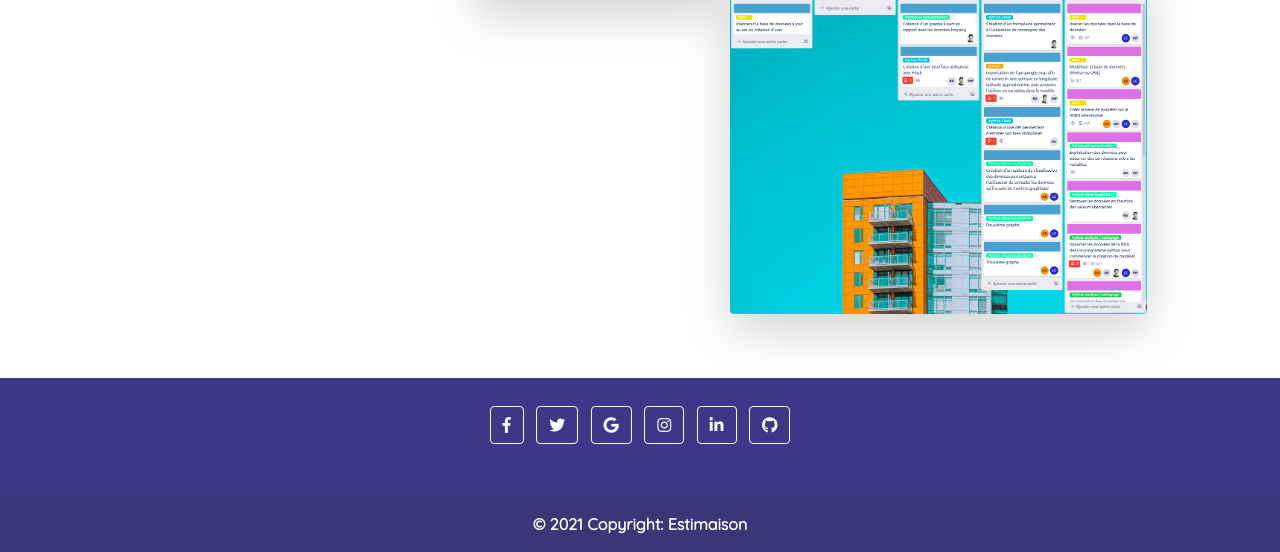
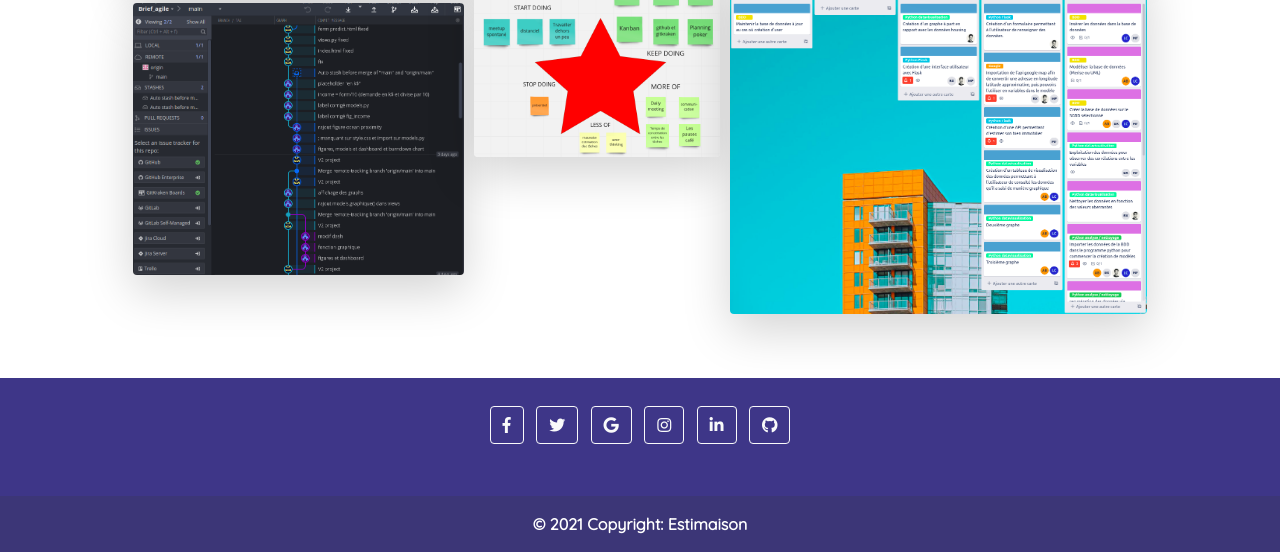
Before and after one commit to julienbosse/Brief_agile, a Flask app: page /team in a window 1280 px wide. Shown: the part 940-1492 px from the top of the page. Run offline with Flask 2, Linux system fonts and the light colour scheme; some libraries are stand-ins or nearby versions.

Commit message:
V2 project
version finale

```diff
--- a/V2/app/static/css/style.css
+++ b/V2/app/static/css/style.css
@@ -2,6 +2,10 @@
 @import url('https://fonts.googleapis.com/css?family=Quicksand&display=swap');
 @import url('https://fonts.googleapis.com/css?family=Spectral&display=swap');
 @import url('https://fonts.googleapis.com/css?family=Roboto+Mono:100')
+
+html {
+  scroll-behavior: smooth;
+}
 
 body, html {
     width: 100%;
@@ -178,7 +182,7 @@ p.copyright {
 .section-1{
     margin-top:35px;
     height: 450px;
-    margin-bottom:250px;
+    margin-bottom:100px;
 }
 
 .section-1 p {
@@ -473,23 +477,6 @@ p.copyright {
     text-align: center;
 }
 
-
-
-
-
-
-
-
-
-
-
-
-
-
-
-
-
-
 /* Ujarak */
 .button--ujarak {
 	-webkit-transition: border-color 0.4s, color 0.4s;
@@ -553,6 +540,7 @@ p.copyright {
 }
 
 .img-content img {
+    height: 445px;
     position: relative;
     left: -100px;
     top: 115px;
--- a/V2/app/templates/base.html
+++ b/V2/app/templates/base.html
@@ -14,6 +14,7 @@
     <link rel="stylesheet" href="https://use.fontawesome.com/releases/v5.0.8/css/all.css" integrity="sha384-3AB7yXWz4OeoZcPbieVW64vVXEwADiYyAEhwilzWsLw+9FgqpyjjStpPnpBO8o8S" crossorigin="anonymous">
     <script src="{{ url_for('static', filename='js/home.js') }}"></script>
     <link href="{{ url_for('static', filename='css/style.css') }}" rel="stylesheet">
+    <link rel="icon" type="image/png" href="{{url_for('static', filename='img/favicon-estimaison.png')}}" />
 </head>
 <body>
     <nav class="navbar navbar-expand-lg navbar-light fixed-top">
--- a/V2/app/templates/form_predict.html
+++ b/V2/app/templates/form_predict.html
@@ -36,7 +36,6 @@
                     </div>
                 </div>
             </div>
-
             <div class="col-lg-4">
                 <div class="img-content">
                     <img src="../static/img/californie-predict.jpg" >
--- a/V2/app/templates/index.html
+++ b/V2/app/templates/index.html
@@ -38,7 +38,7 @@
                             </div>
                             <div class="block-text">
                                 <p>Consultez les graphes pertinents tirés de notre Base de Données.</p>
-                                <p>Consultez les graphes pertinents tirés de notre Base de Données.</p>
+                                <p>Découvrez plusieurs représentations graphiques, de notre analyse.</p>
                                 <p>Visualisez !</p>
                             </div>
                             <div class="block_button">
--- a/V2/app/templates/team.html
+++ b/V2/app/templates/team.html
@@ -1,17 +1,18 @@
 {% import "bootstrap/utils.html" as utils %}
 {% extends "base.html" %}
-{% block title %}Login{% endblock %}
+{% block title %}Team{% endblock %}
 {% block body %}
 <div class="container">
     <div class="row text-center justify-content-center">
         <div class="col-md-11">
-            <h1 class="mb-4">Small team. <mark data-aos="highlight-text" data-aos-delay="200" class="aos-init aos-animate">Big hearts.</mark></h1>
+            <h1 class="mb-4">Small team. <mark data-aos="highlight-text" data-aos-delay="200" class="aos-init aos-animate">Big talents.</mark></h1>
             <div class="form-row">
                 <div class="col-4">
-                    <img src="https://via.placeholder.com/387x470/FF0000/000000" class="img-fluid rounded shadow-lg transition-hover" alt="trello">
+                    <img src="{{url_for('static', filename='img/team.png')}}" class="img-fluid rounded shadow-lg transition-hover" alt="trello">
+                    <img src="{{url_for('static', filename='img/kraken.png')}}" class="img-fluid rounded shadow-lg mt-2 transition-hover" alt="...">
                 </div>
                 <div class="col-3">
-                    <img src="https://via.placeholder.com/470x424/8A2BE2/000000" class="img-fluid rounded shadow-lg mb-2 transition-hover" alt="...">
+                    <img src="{{url_for('static', filename='img/simplon.png')}}" class="img-fluid rounded shadow-lg mb-2 transition-hover" alt="...">
                     <img src="{{url_for('static', filename='img/starfish.png')}}" class="img-fluid rounded shadow-lg mt-2 transition-hover" alt="...">
                 </div>
                 <div class="col-5">
```
Also changed, not shown: V2/app/static/img/burdownchart.png (added), V2/app/static/img/favicon-estimaison.png (added), V2/app/static/img/kraken.png (added), V2/app/static/img/simplon.png (added), V2/app/static/img/starfish.png (added), V2/app/static/js/home.js (line endings or trailing spaces).
